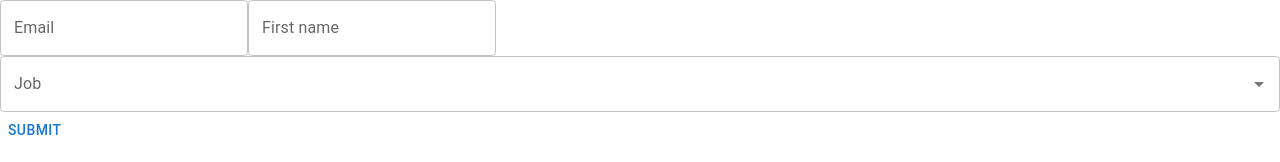
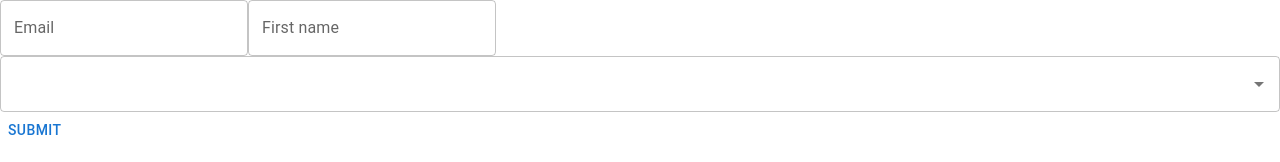
Before and after one commit to anthony-tron/test-hook-forms, a React (Vite) app: page / in a window 1280 px wide. Shown: the top 162 px of the page. Built offline with nearby package versions, Linux system fonts and the light colour scheme.

Commit message:
refactor(FormikDemo) add a FormikAutocomplete that can be used with the Field component

```diff
--- a/src/demo/FormikDemo.jsx
+++ b/src/demo/FormikDemo.jsx
@@ -11,8 +11,24 @@ const jobs = [
   'Professor',
 ];
 
+// Thank you! https://github.com/mui/material-ui/issues/18331#issuecomment-569981389
+const FormikAutocomplete = ({form, field, textFieldProps, ...props}) => {
+
+  const {setTouched, setFieldValue} = form;
+  const {name} = field;
+
+  return (
+    <Autocomplete
+      {...props}
+      name={name}
+      onChange={(_, value) => setFieldValue(name, value)}
+      onBlur={() => setTouched({[name]: true})}
+    />
+  );
+};
+
 export default function FormikDemo() {
-  const handleSubmit = useCallback((values, { setSubmitting}) => {
+  const handleSubmit = useCallback((values, {setSubmitting}) => {
     setTimeout(() => {
       alert(JSON.stringify(values));
       setSubmitting(false);
@@ -21,29 +37,30 @@ export default function FormikDemo() {
 
   return (
     <Formik
-      initialValues={{ email: '', firstName: '', lastName: '', job: '' }}
+      initialValues={{email: '', firstName: '', lastName: '', job: ''}}
       onSubmit={handleSubmit}
     >
-      {({ setFieldValue }) => (
       <Form>
-          <Field as={TextField} type="email" name="email" label="Email" />
+        <Field as={TextField} type="email" name="email" label="Email"/>
 
-          <Field as={TextField} type="text" name="firstName" label="First name" />
+        <Field as={TextField} type="text" name="firstName" label="First name"/>
 
-          <Autocomplete
-            onChange={(_, value) => setFieldValue('job', value)}
-            renderInput={(params) => <TextField label="Job" {...params} /> }
-            options={jobs.map((e) => ({ label: e }))}
+        <Field
+          component={FormikAutocomplete}
+          name="job"
+          options={jobs.map((e) => ({label: e}))}
           isOptionEqualToValue={(value, option) => {
             return value.label === option.label;
           }}
+          renderInput={(params) => (
+            <TextField {...params} />
+          )}
         />
 
         <Button type="submit">
           Submit
         </Button>
       </Form>
-      )}
     </Formik>
   );
 }
```
Lines whose indentation alone changed are shown as unchanged.
